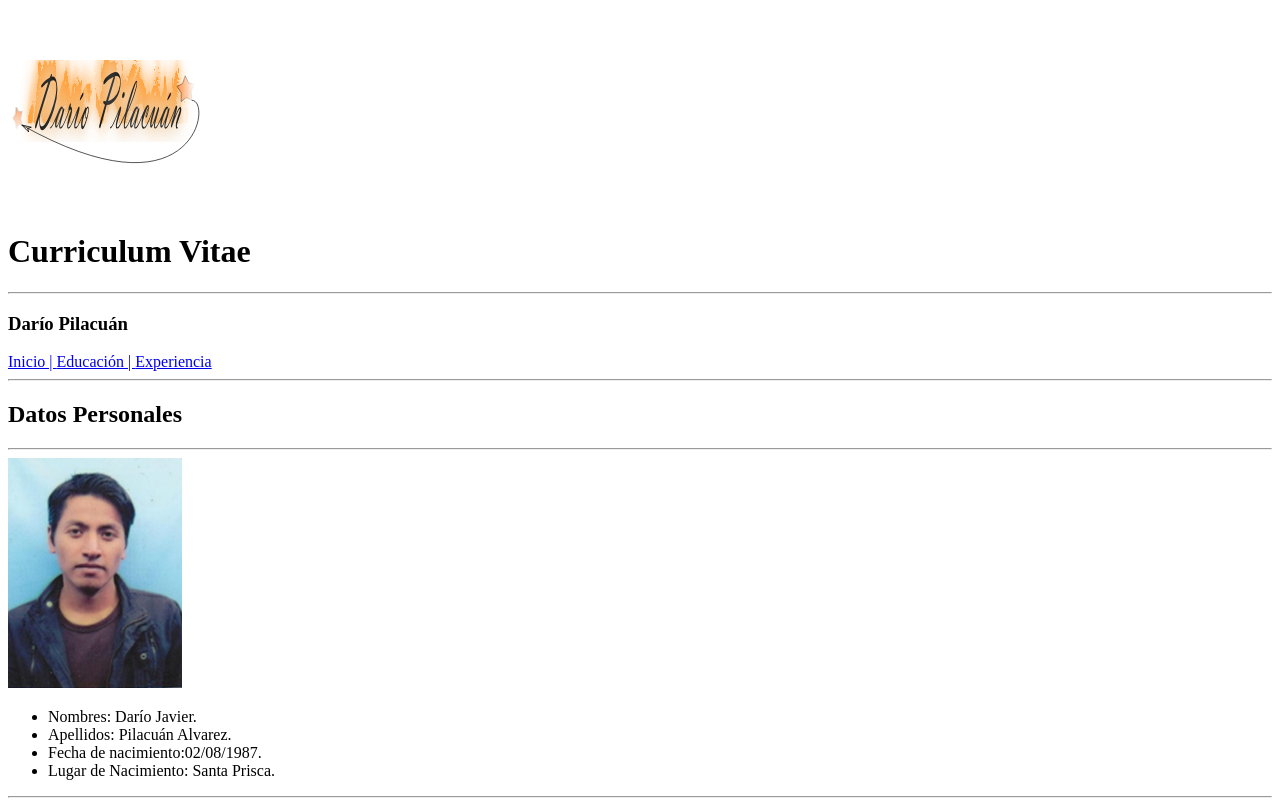
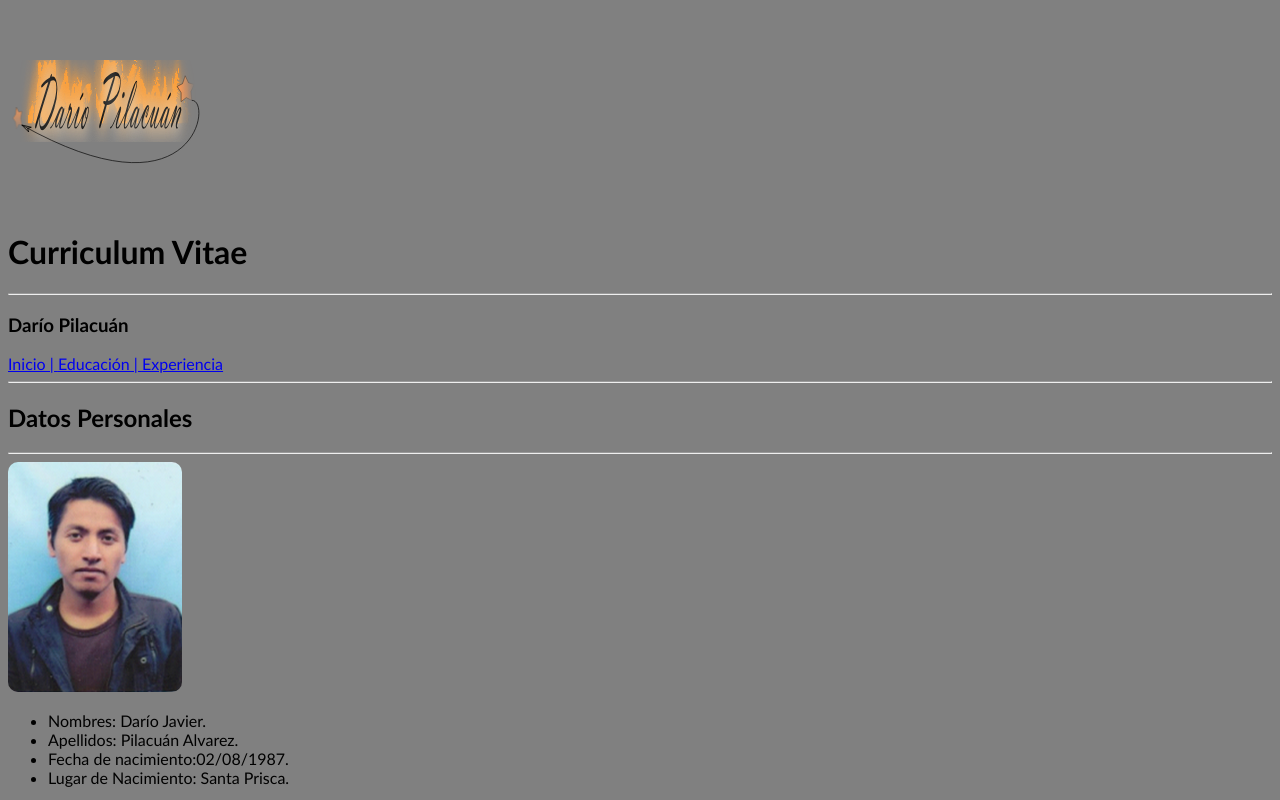
Before and after one commit to z97p-d3/html-hojadevida, a plain HTML site: page index.html in a window 1280 px wide. Shown: the top 800 px of the page. Drawn offline with Linux system fonts and the light colour scheme.

Commit message:
regreso ala version 2.0

```diff
--- a/css/estilos.css
+++ b/css/estilos.css
@@ -26,3 +26,13 @@ img {
 	margin: 0 auto;
 
 }
+
+a[href^='#']{
+
+	color:red;
+}
+
+img[src$='.svg']{
+	border-radius: 50px;
+
+}
--- a/index.html
+++ b/index.html
@@ -4,6 +4,7 @@
 <meta http-equiv="Content-Type" content="text/html">
 <meta charset="utf-8">
 <meta name="viewport" content="width=device-width,user-scalable=no">
+	<link rel="stylesheet" href="css/estilos.css">
 <link rel="shortcut icon" href="images/faviico.svg">
 <title>Hoja de Vida Digital</title>
 </head>
```
